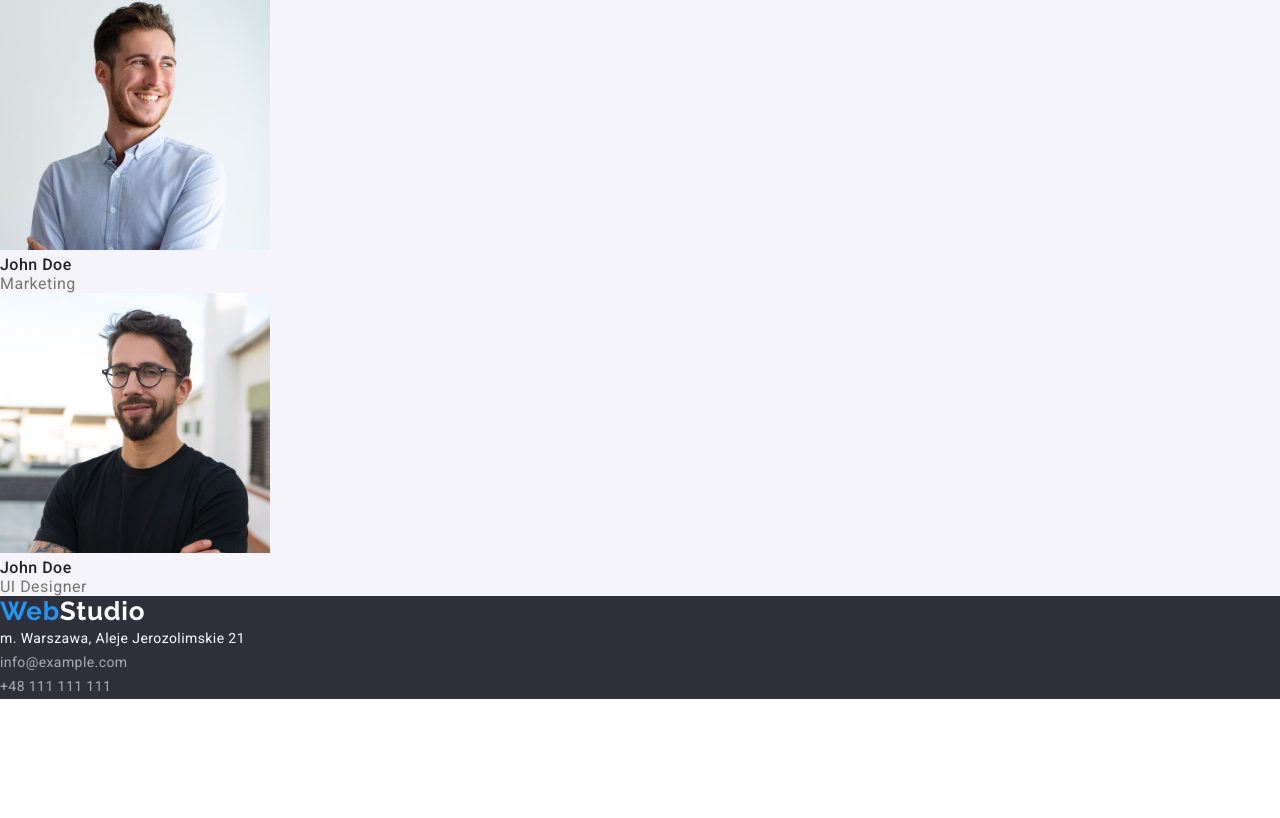
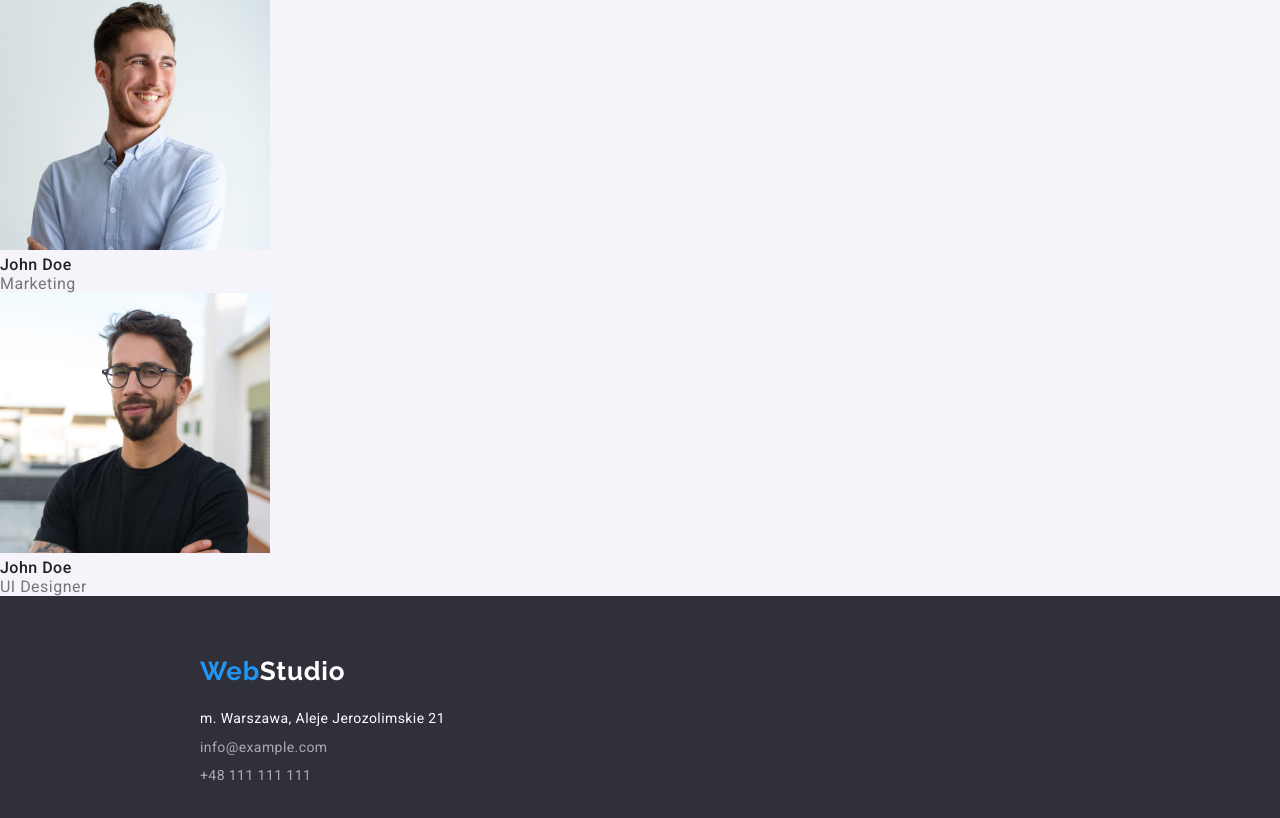
Before and after one commit to AMichalMurawski/goit-markup-03, a plain HTML site: page index.html in a window 1280 px wide. Shown: the part 1930-2748 px from the top of the page. Before the commit the page ends 2629 px from the top, so only its background shows below. Drawn offline with Linux system fonts and the light colour scheme.

Commit message:
Pozycjonowanie footer

```diff
--- a/css/styles.css
+++ b/css/styles.css
@@ -43,10 +43,22 @@ body {
 	align-items: center;
 }
 
-.container-contact {
+.container-header-contact {
 	display: flex;
 	justify-content: space-between;
 	gap:50px;
+}
+
+.container-footer{
+	padding-top: 60px;
+	padding-bottom: 60px;
+}
+
+.container-footer-contact{
+	display:flex;
+	flex-direction: column;
+	height:81px;
+	justify-content: space-between;
 }
 
 .menu {
@@ -73,6 +85,8 @@ body {
 
 .logo-footer {
 	color: var(--color-text-white);
+	display: block;
+	margin-bottom: 20px;
 }
 
 .logo-color-web {
@@ -114,13 +128,16 @@ body {
 	font-size: 14px;
 	line-height: 1.71;
 	font-style: normal;
-	text-decoration: none;
 	letter-spacing: 0.03em;
-	color: var(--color-contact-transparent);
 }
 
 .contact-street {
 	color: var(--color-text-white);
+}
+
+.contact-link{
+	text-decoration: none;
+	color: var(--color-contact-transparent);
 }
 
 .contact-link:visited {
--- a/index.html
+++ b/index.html
@@ -41,7 +41,7 @@
 							</li>
 						</ul>
 					</nav>
-					<div class="container-contact">
+					<div class="container-header-contact">
 						<a
 							class="contact-link contact-header"
 							href="mailto:info@devstudio.com"
@@ -213,25 +213,29 @@
 				</section>
 			</main>
 
-			<footer>
-				<div class="dark-background">
+			<footer class="dark-background">
+				<div class="container container-footer">
 					<a class="logo logo-footer" href="index.html"
 						><span class="logo-color-web">Web</span>Studio</a
 					>
 
-					<address>
+					<address class="container-footer-contact">
 						<span class="contact-footer contact-street"
 							>m. Warszawa, Aleje Jerozolimskie 21</span
-						><br />
-						<a
+						>
+						<span
+							><a
 								class="contact-link contact-footer"
 								href="mailto:info@devstudio.com"
 								>info@example.com</a
-						><br />
-						<a
+							></span
+						>
+						<span
+							><a
 								class="contact-link contact-footer"
 								href="tel:+48111111111"
 								>+48 111 111 111</a
+							></span
 						>
 					</address>
 				</div>
```
Lines whose indentation alone changed are shown as unchanged.
